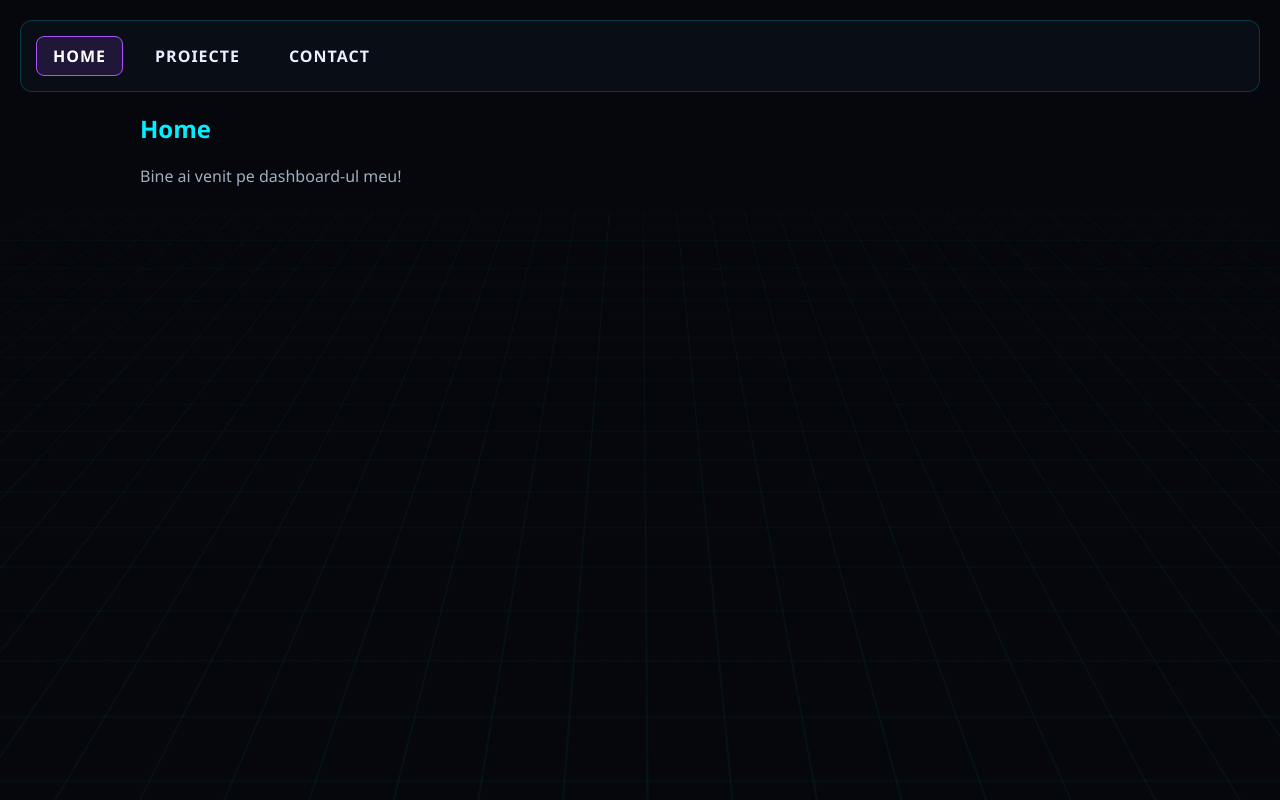
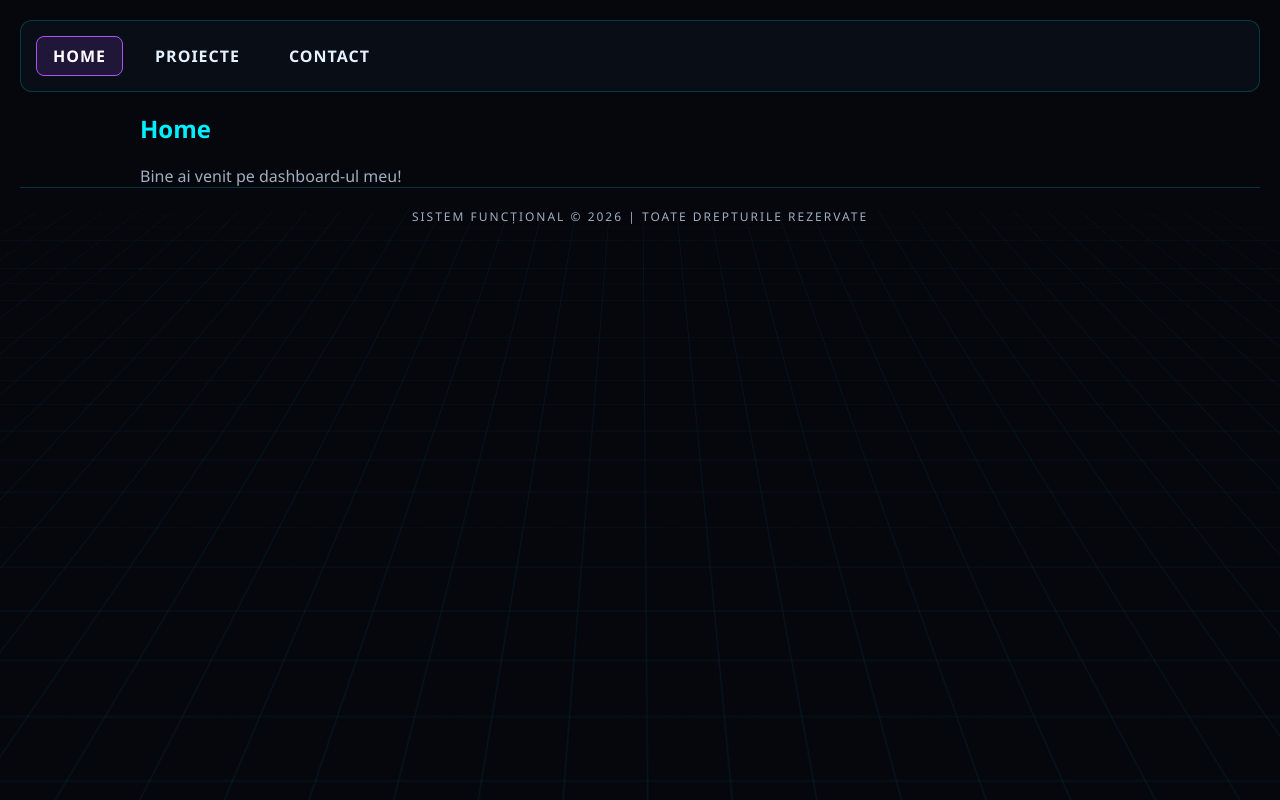
Before and after one commit to andrei-rd/Lab-PW, a React (Vite) app: page / in a window 1280 px wide. Built offline with nearby package versions, Linux system fonts and the light colour scheme.

Commit message:
Exercițiul 6 Bonus: Adăugat Footer global în layout-ul aplicației

```diff
--- a/src/App.jsx
+++ b/src/App.jsx
@@ -5,21 +5,25 @@ import Projects from './pages/Projects';
 import Contact from './pages/Contact';
 import About from './pages/About';
 import NotFound from './pages/NotFound';
+import Footer from './Footer';
 
 function App() {
   return (
     <BrowserRouter>
+      {/* Navbar: apare sus pe toate paginile */}
       <Navbar />
+
+      {/* Rutele: conținutul se schimbă dinamic */}
       <Routes>
         <Route path="/" element={<Home />} />
         <Route path="/projects" element={<Projects />} />
         <Route path="/contact" element={<Contact />} />
-
-        {/* 2. Adăugăm ruta chiar aici, deasupra celei cu 404 */}
         <Route path="/about" element={<About />} />
-
         <Route path="*" element={<NotFound />} />
       </Routes>
+
+      {/* Footer: apare jos pe toate paginile */}
+      <Footer />
     </BrowserRouter>
   );
 }
--- /dev/null
+++ b/src/Footer.jsx
@@ -0,0 +1,18 @@
+function Footer() {
+  return (
+    <footer style={{
+      marginTop: 'auto',
+      padding: '20px',
+      textAlign: 'center',
+      borderTop: '1px solid rgba(0, 240, 255, 0.2)',
+      color: 'var(--mut)',
+      fontSize: '12px',
+      letterSpacing: '2px',
+      textTransform: 'uppercase'
+    }}>
+      <p>Sistem funcțional © {new Date().getFullYear()} | Toate drepturile rezervate</p>
+    </footer>
+  );
+}
+
+export default Footer;
```
